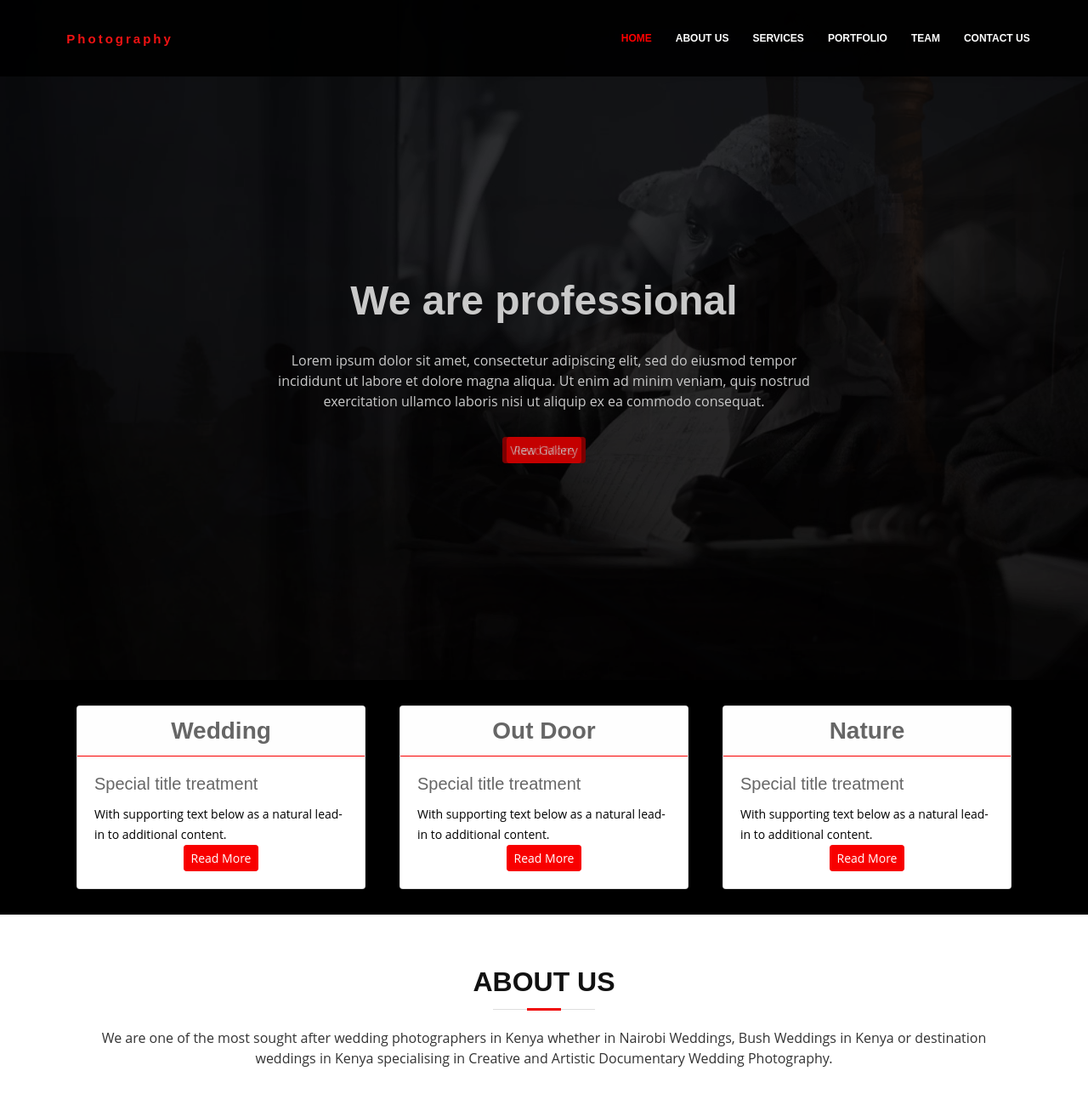
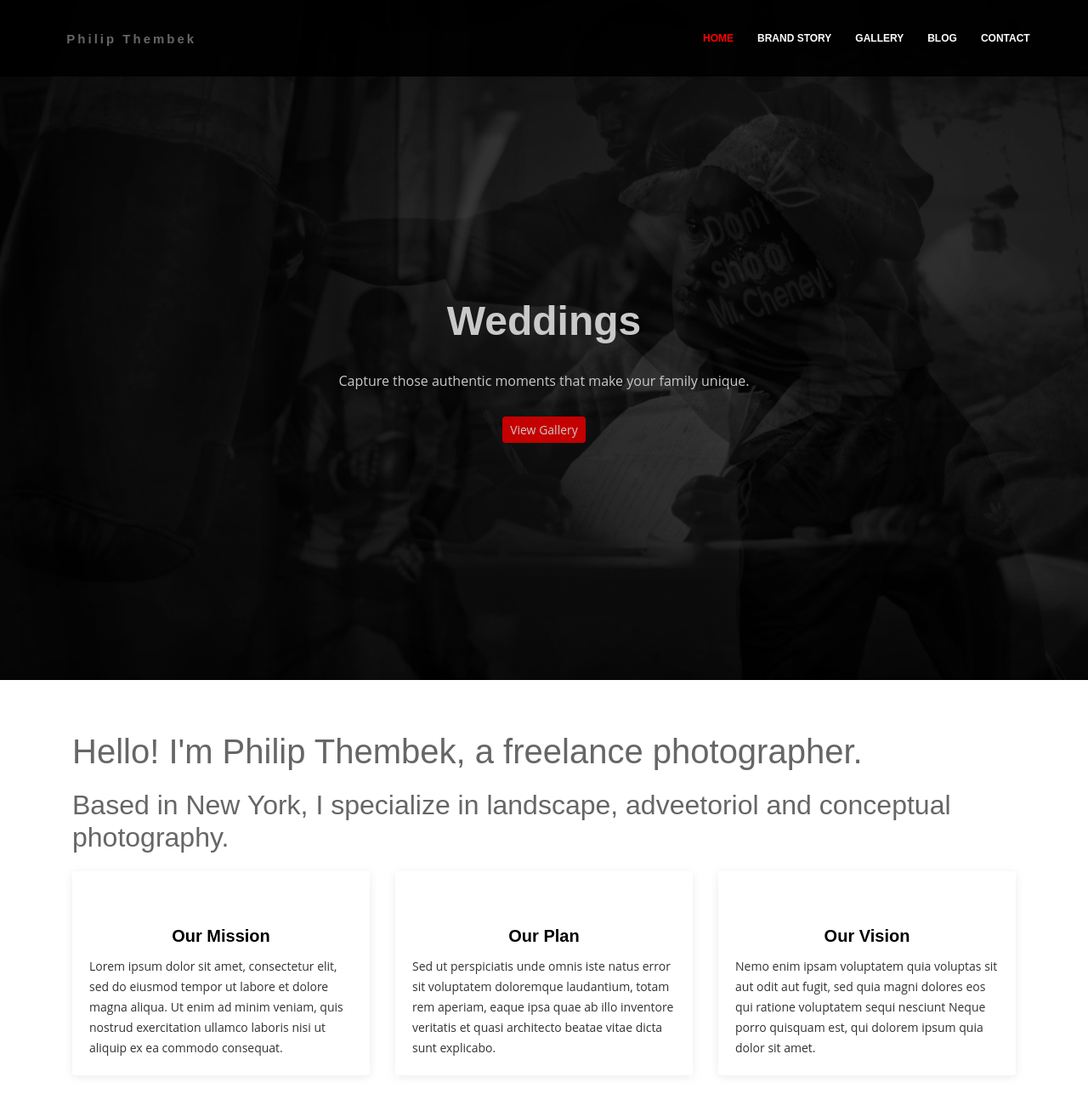
Before and after one commit to hngi/TEAM-FURY-PROJECT-ENVATO-PHOTOGRAPHY-TEMPLATE, a plain HTML site: page Index.html in a window 1280 px wide. Shown: the top 1300 px of the page at 85% size. Drawn offline with nearby package versions, Linux system fonts and the light colour scheme.

Commit message:
third commit

```diff
--- a/Index.html
+++ b/Index.html
@@ -15,16 +15,15 @@
 
           <div class="row justify-content-center">
             <div class="col-xl-11 d-flex align-items-center">
-              <h1 class="logo mr-auto"><a href="index.html">Photography</a></h1>
+              <h1 class="logo mr-auto">Philip Thembek<a href="index.html"></a></h1>
 
               <nav class="nav-menu d-none d-lg-block">
                 <ul>
                   <li class="active"><a href="index.html">Home</a></li>
-                  <li><a href="#">About Us</a></li>
-                  <li><a href="#">Services</a></li>
-                  <li><a href="#">Portfolio</a></li>
-                  <li><a href="#">Team</a></li>
-                  <li><a href="#">Contact Us</a></li>
+                  <li><a href="#">Brand Story</a></li>
+                  <li><a href="#">Gallery</a></li>
+                  <li><a href="#">Blog</a></li>
+                  <li><a href="#">Contact</a></li>
 
                 </ul>
               </nav>
@@ -48,58 +47,22 @@
               <div class="carousel-item active" style="background-image: url(images/slider/1.jpg)">
                 <div class="carousel-container">
                   <div class="container">
-                    <h2 >We are professional</h2>
-                    <p >Lorem ipsum dolor sit amet, consectetur adipiscing elit, sed do eiusmod tempor incididunt ut labore et dolore magna aliqua. Ut enim ad minim veniam, quis nostrud exercitation ullamco laboris nisi ut aliquip ex ea commodo consequat.</p>
+                    <h2 >Weddings</h2>
+                    <p >Capture those authentic moments that make your family unique.</p>
                     <div class="text-center">
                       <a href="#" class="btn btn-primary btn-sm">View Gallery</a>
                     </div>
                   </div>
                 </div>
               </div>
-
-              <div class="carousel-item" style="background-image: url(images/slider/2.jpg)">
+                 <div class="carousel-item" style="background-image: url(images/slider/5.jpg)">
                 <div class="carousel-container">
                   <div class="container">
-                    <h2 >We are professional</h2>
-                    <p >Lorem ipsum dolor sit amet, consectetur adipiscing elit, sed do eiusmod tempor incididunt ut labore et dolore magna aliqua. Ut enim ad minim veniam, quis nostrud exercitation ullamco laboris nisi ut aliquip ex ea commodo consequat.</p>
+                  <h2 >Weddings</h2>
+                    <p >Capture those authentic moments that make your family unique.</p>
                     <div class="text-center">
-                      <a href="#" class="btn btn-primary btn-sm">Read More</a>
+                      <a href="#" class="btn btn-primary btn-sm">View Gallery</a>
                     </div>
-                  </div>
-                </div>
-              </div>
-
-              <div class="carousel-item" style="background-image: url(images/slider/3.jpg)">
-                <div class="carousel-container">
-                  <div class="container">
-                    <h2 >We are professional</h2>
-                    <p >Lorem ipsum dolor sit amet, consectetur adipiscing elit, sed do eiusmod tempor incididunt ut labore et dolore magna aliqua. Ut enim ad minim veniam, quis nostrud exercitation ullamco laboris nisi ut aliquip ex ea commodo consequat.</p>
-                    <div class="text-center">
-                      <a href="#" class="btn btn-primary btn-sm">Read More</a>
-                    </div>
-                  </div>
-                </div>
-              </div>
-
-              <div class="carousel-item" style="background-image: url(images/slider/4.jpg)">
-                <div class="carousel-container">
-                  <div class="container">
-                    <h2 >We are professional</h2>
-                    <p >Lorem ipsum dolor sit amet, consectetur adipiscing elit, sed do eiusmod tempor incididunt ut labore et dolore magna aliqua. Ut enim ad minim veniam, quis nostrud exercitation ullamco laboris nisi ut aliquip ex ea commodo consequat.</p>
-                    <div class="text-center">
-                      <a href="#" class="btn btn-primary btn-sm">Read More</a>
-                    </div>
-                  </div>
-                </div>
-              </div>
-
-              <div class="carousel-item" style="background-image: url(images/slider/5.jpg)">
-                <div class="carousel-container">
-                  <div class="container">
-                    <h2>Magnam aliquam quaerat</h2>
-                    <p>Lorem ipsum dolor sit amet, consectetur adipiscing elit, sed do eiusmod tempor incididunt ut labore et dolore magna aliqua. Ut enim ad minim veniam, quis nostrud exercitation ullamco laboris nisi ut aliquip ex ea commodo consequat.</p>
-                    <div class="text-center">
-                      <a href="#" class="btn btn-primary btn-sm">Read More</a>
                     </div>
                   </div>
                 </div>
@@ -111,59 +74,7 @@
         </div>
       </section>
 
-<!-- service cards -->
 
-      <section id="featured-services">
-
-        <div class="container">
-
-          <div class="row">
-
-            <div class="col-lg-4 box">
-              <div class="card">
-                <h3 class="card-header text-center"><strong>Wedding</strong></h3>
-                <div class="card-body">
-                  <h5 class="card-title">Special title treatment</h5>
-                  <p class="card-text">With supporting text below as a natural lead-in to additional content.</p>
-                  <div class="text-center">
-                  <a href="#" class="btn btn-primary btn-sm">Read More</a>
-                </div>
-
-                </div>
-              </div>
-            </div>
-
-
-            <div class="col-lg-4 box">
-              <div class="card">
-                <h3 class="card-header text-center"><strong>Out Door</strong></h3>
-                <div class="card-body">
-                  <h5 class="card-title">Special title treatment</h5>
-                  <p class="card-text">With supporting text below as a natural lead-in to additional content.</p>
-                  <div class="text-center">
-                    <a href="#" class="btn btn-primary btn-sm">Read More</a>
-                  </div>
-                </div>
-              </div>
-            </div>
-
-            <div class="col-lg-4 box">
-              <div class="card">
-                <h3 class="card-header text-center"><strong>Nature</strong></h3>
-                <div class="card-body">
-                  <h5 class="card-title">Special title treatment</h5>
-                  <p class="card-text">With supporting text below as a natural lead-in to additional content.</p>
-                  <div class="text-center">
-                    <a href="#" class="btn btn-primary btn-sm">Read More</a>
-                  </div>
-                </div>
-              </div>
-            </div>
-
-
-          </div>
-        </div>
-      </section>
 
 
       <!-- about us -->
@@ -171,8 +82,9 @@
         <div class="container" data-aos="fade-up">
 
           <header class="section-header">
-            <h3>About Us</h3>
-            <p>We are one of the most sought after wedding photographers in Kenya whether in Nairobi Weddings, Bush Weddings in Kenya or destination weddings in Kenya specialising in Creative and Artistic Documentary Wedding Photography.</p>
+          <h1>Hello! I'm Philip Thembek, a freelance photographer.</h1>
+          <h2>Based in New York, I specialize in landscape, adveetoriol and conceptual
+photography.</h2>
           </header>
 
           <div class="row about-cols">
```
